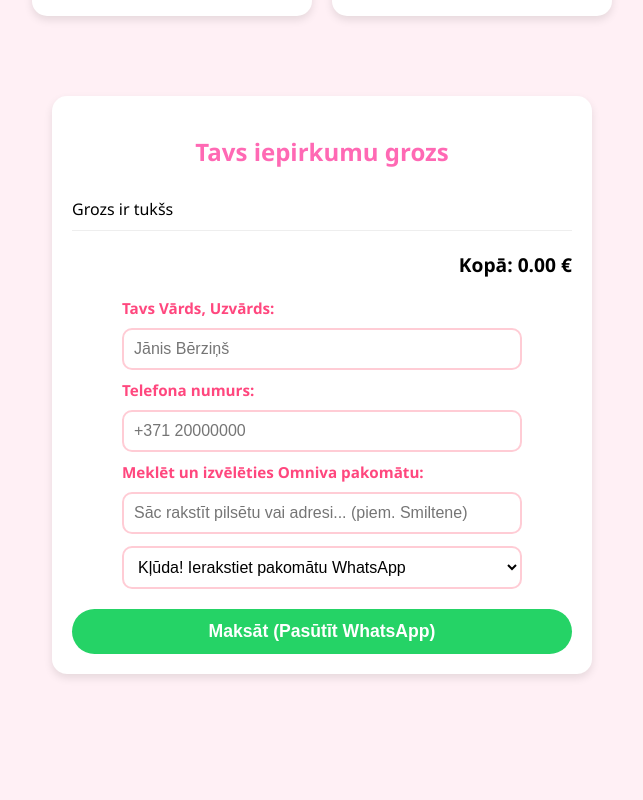
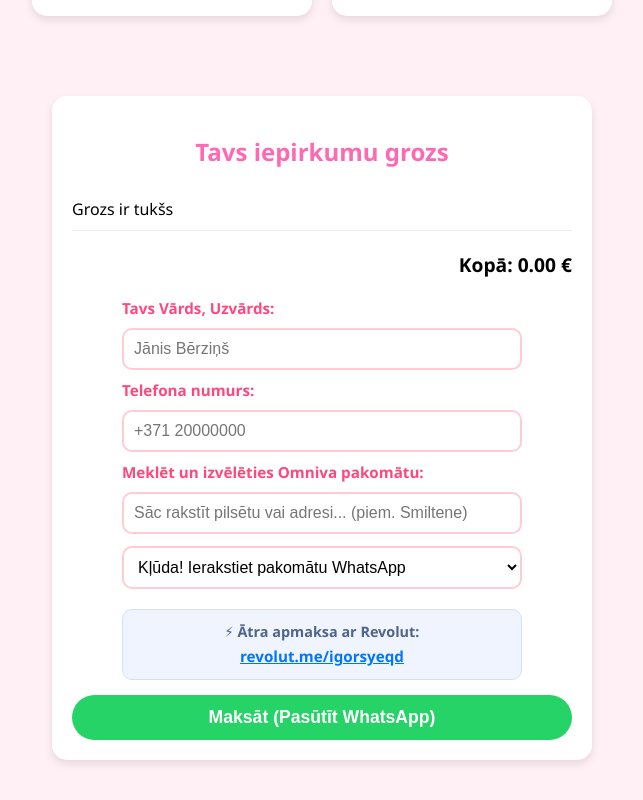
Before and after one commit to cerkovskisl-del/kapec-snacks, a plain HTML site: page mans-veikals/index.html in a window 1280 px wide. Shown: the part 4154-4954 px from the top of the page, without its empty margins (318-961 px from the left). Before the commit the page ends 4868 px from the top, so only its background shows below. Drawn offline with Linux system fonts and the light colour scheme; no server answers.

Commit message:
Update index.html

```diff
--- a/mans-veikals/index.html
+++ b/mans-veikals/index.html
@@ -321,6 +321,15 @@
       </select>
     </div>
 
+    <div style="background-color: #f0f4ff; border: 1px solid #d0e0ff; padding: 12px; border-radius: 10px; margin-bottom: 15px; text-align: center; max-width: 400px; margin-left: auto; margin-right: auto; box-sizing: border-box;">
+      <p style="margin: 0; font-size: 0.9rem; color: #4e6488; font-weight: bold;">
+        ⚡ Ātra apmaksa ar Revolut:
+      </p>
+      <a href="https://revolut.me/igorsyeqd" target="_blank" style="display: inline-block; margin-top: 5px; color: #0075ff; font-weight: bold; text-decoration: underline; font-size: 0.95rem;">
+        revolut.me/igorsyeqd
+      </a>
+    </div>
+
     <button class="maksa-poga" onclick="sutitUzWhatsApp()">Maksāt (Pasūtīt WhatsApp)</button>
   </div>
 
```
